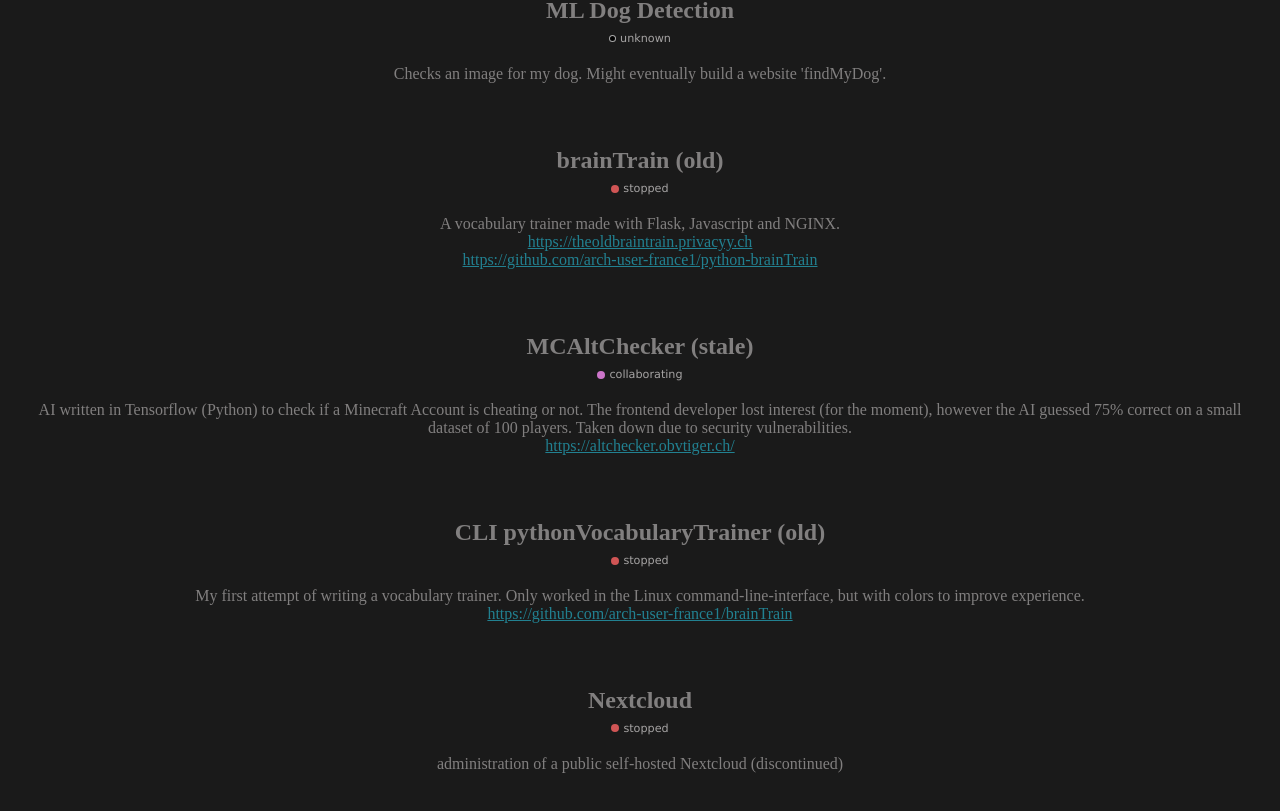
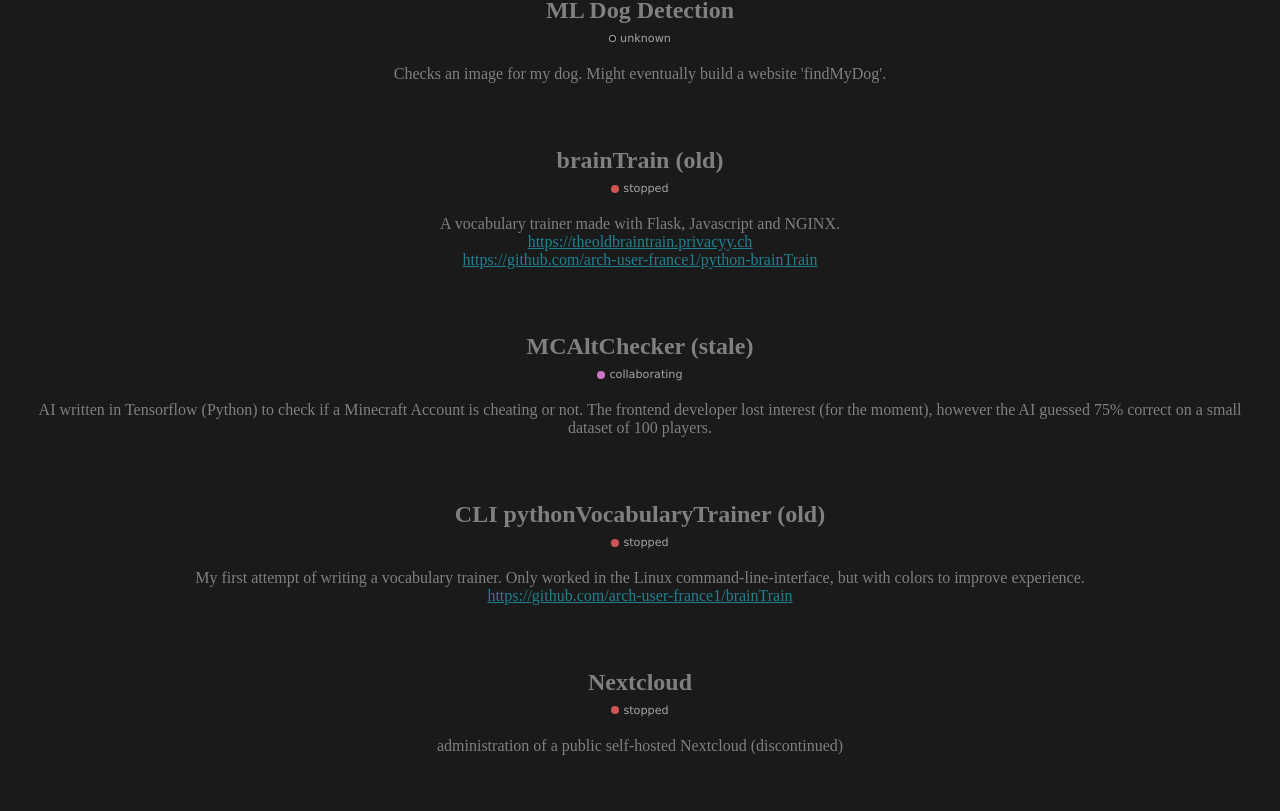
Before and after one commit to arch-user-france1/arch-user-france1, a Next.js app: page / in a window 1280 px wide. Shown: the part 1389-2200 px from the top of the page. Built offline with nearby package versions, Linux system fonts and the light colour scheme.

Commit message:
remove link

```diff
--- a/pages/index.js
+++ b/pages/index.js
@@ -138,9 +138,8 @@ export default function Page() {
 
       <Project
       projectname="MCAltChecker (stale)"
-      description="AI written in Tensorflow (Python) to check if a Minecraft Account is cheating or not. The frontend developer lost interest (for the moment), however the AI guessed 75% correct on a small dataset of 100 players. Taken down due to security vulnerabilities."
+      description="AI written in Tensorflow (Python) to check if a Minecraft Account is cheating or not. The frontend developer lost interest (for the moment), however the AI guessed 75% correct on a small dataset of 100 players."
       status="collaborating"
-      visibleLinks={["https://altchecker.obvtiger.ch/"]}
       ></Project>
 
       <Project
```
